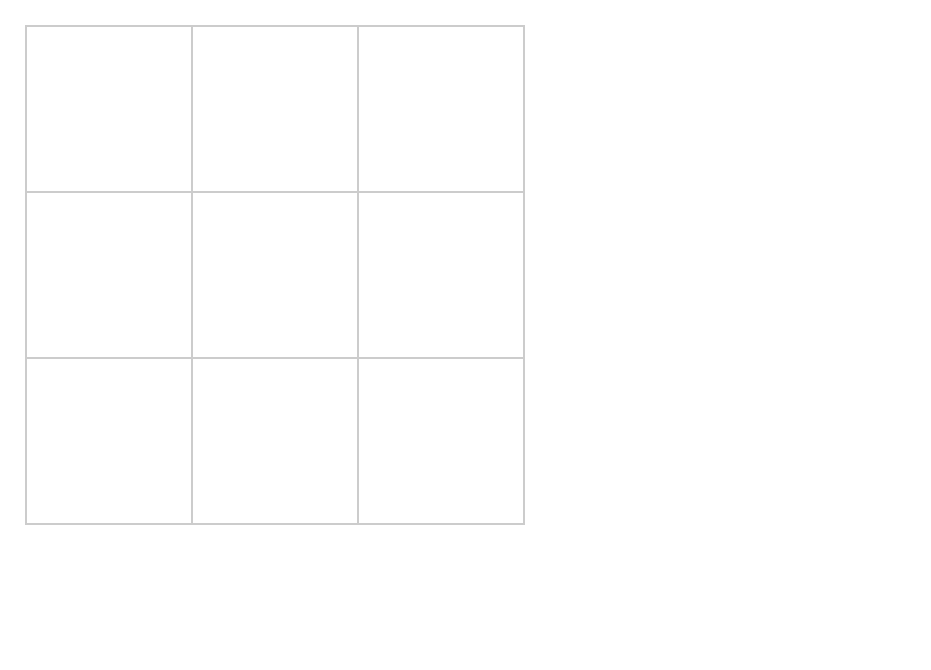
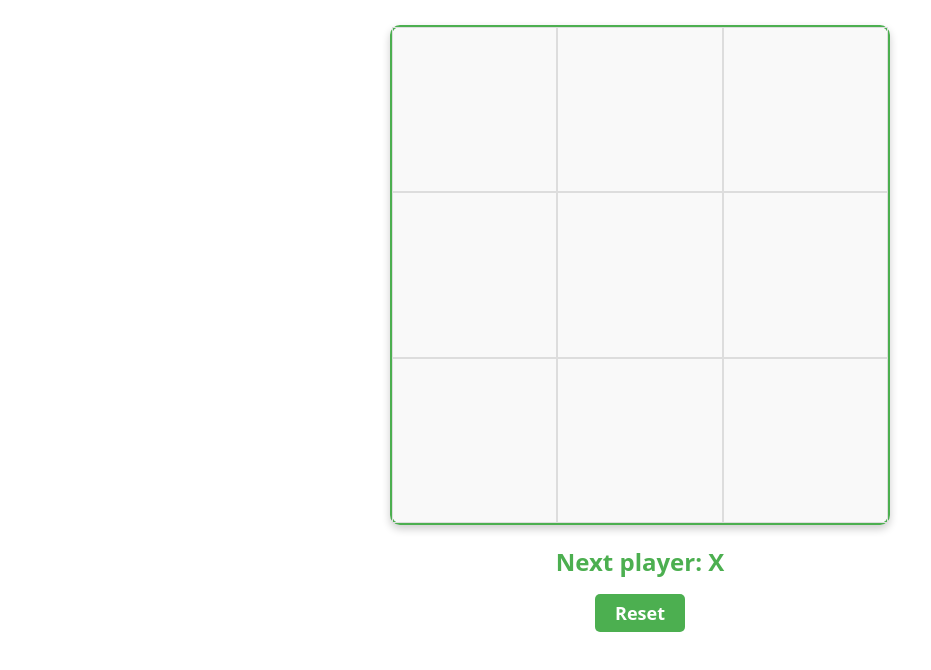
Before and after one commit to DungKM/evondev-reactjs-course, a React (Vite) app: page / in a window 1280 px wide. Shown: the top 670 px of the page, without its empty margins (0-931 px from the left). Built offline with nearby package versions, Linux system fonts and the light colour scheme.

Commit message:
Feat: implement game logic in Game component and enhance styling for better user experience

```diff
--- a/src/components/tictactoe/Game.jsx
+++ b/src/components/tictactoe/Game.jsx
@@ -6,9 +6,18 @@ const Game = () => {
     const [board, setBoard] = useState(Array(9).fill(null));
     const [xIsNext, setXisNext] = useState(true);
     const winner = calculateWinner(board);
-    const handleClick = () => {};
+    const handleClick = (index) => {
+        const BoardCopy = [...board];
+        if (winner || BoardCopy[index]) return;
+        BoardCopy[index] = xIsNext ? "X" : "O";
+        setBoard(BoardCopy);
+        setXisNext(!xIsNext);
+    }
+
     return <div>
         <Board cells={board} onClick={handleClick}></Board>
+        {winner ? <div className="game-winner">Winner: {winner}</div> : <div className="game-next">Next player: {xIsNext ? "X" : "O"}</div>}
+       <button className="game-reset" onClick={() => { setBoard(Array(9).fill(null)); setXisNext(true); }}>Reset</button>
     </div>
 }
 export default Game;
--- a/src/components/tictactoe/GameStyles.css
+++ b/src/components/tictactoe/GameStyles.css
@@ -1,14 +1,55 @@
 .game-board {
-    margin: 25px;
+    margin: 25px auto;
     width: 500px;
     height: 500px;
-    border: 1px solid #ccc;
+    border: 2px solid #4CAF50;
+    border-radius: 10px;
     display: grid;
     grid-template-columns: repeat(3, 1fr);
     grid-template-rows: repeat(3, 1fr);
+    background-color: #f9f9f9;
+    box-shadow: 0 4px 8px rgba(0, 0, 0, 0.2);
 }
 
 .game-cell {
-    border: 1px solid #ccc;
+    border: 1px solid #ddd;
     cursor: pointer;
+    display: flex;
+    justify-content: center;
+    align-items: center;
+    font-weight: bold;
+    font-size: 40px;
+    color: #333;
+    transition: background-color 0.3s ease, color 0.3s ease;
 }
+
+.game-cell:hover {
+    background-color: #e0f7fa;
+    color: #00796b;
+}
+
+.game-winner, .game-next {
+    margin: 20px auto;
+    text-align: center;
+    font-size: 24px;
+    font-weight: bold;
+    color: #4CAF50;
+}
+
+.game-reset {
+    display: block;
+    margin: 20px auto;
+    padding: 10px 20px;
+    font-size: 18px;
+    font-weight: bold;
+    color: #fff;
+    background-color: #4CAF50;
+    border: none;
+    border-radius: 5px;
+    cursor: pointer;
+    transition: background-color 0.3s ease;
+}
+
+.game-reset:hover {
+    background-color: #388E3C;
+}
```
